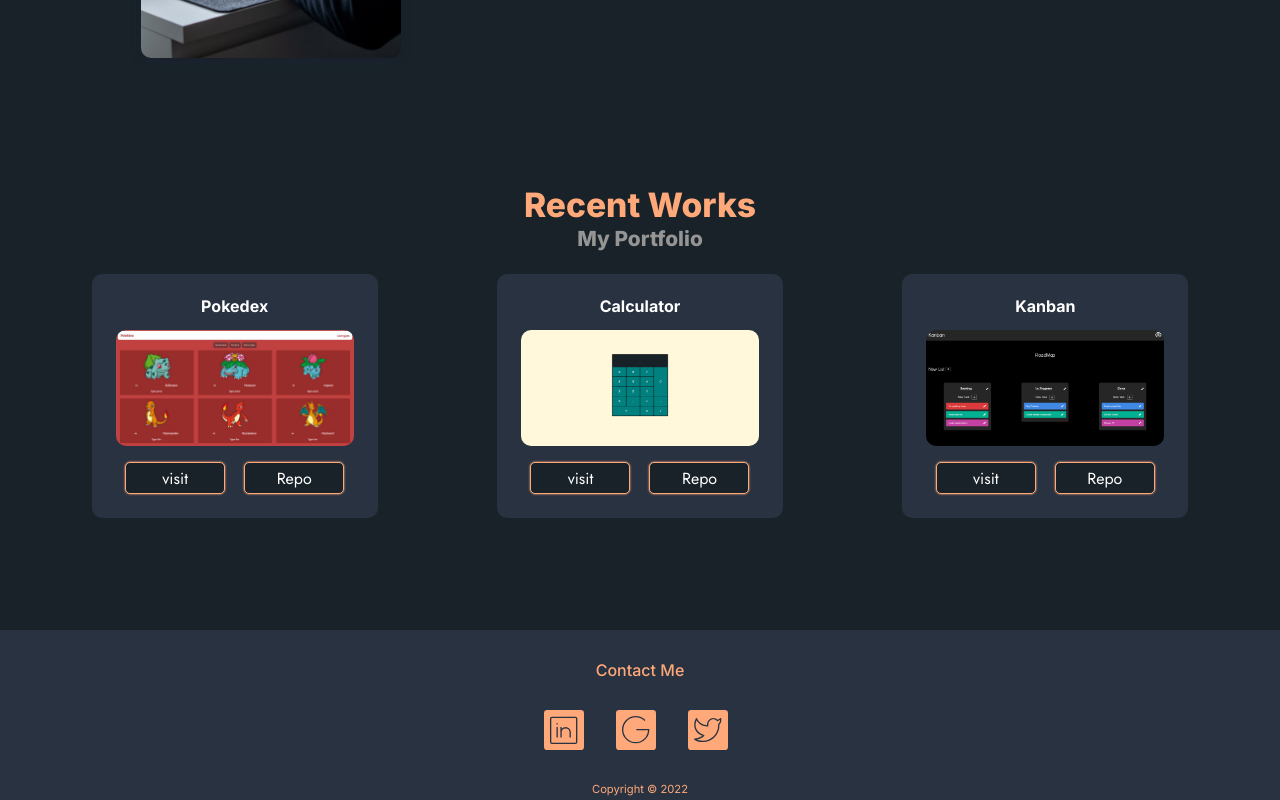
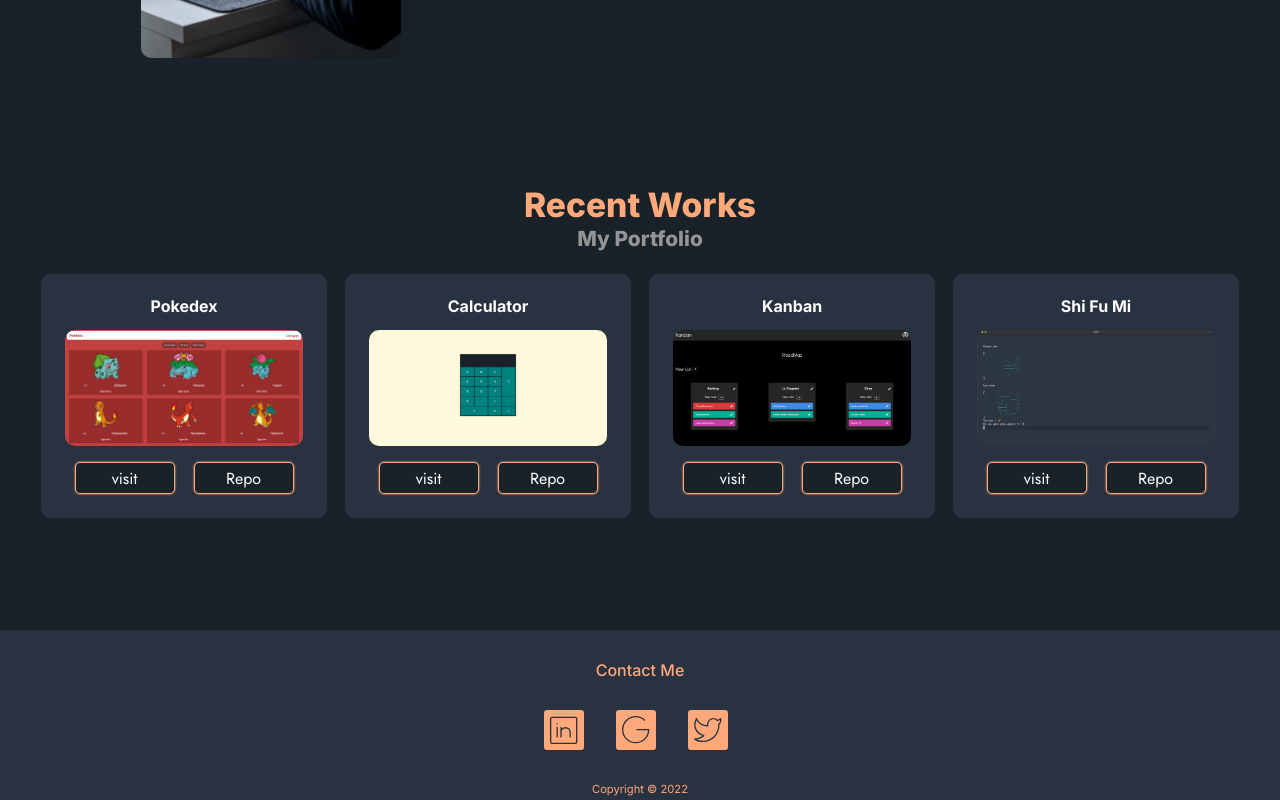
Before and after one commit to FabienCallot/fabcall-website, a React (Create React App) app: page / in a window 1280 px wide. Shown: the part 1212-2012 px from the top of the page. Built offline with nearby package versions, Linux system fonts and the light colour scheme.

Commit message:
delete routes doesn't used and create new card in recentWork for shiFuMi project

```diff
--- a/src/Components/App/App.jsx
+++ b/src/Components/App/App.jsx
@@ -1,12 +1,12 @@
-import React, { useEffect, useState } from 'react';
-import { Routes, Route } from 'react-router-dom';
-import { currentHeight, scrollToTop } from '../../utils/scrollToTop';
-import Home from '../Home/Home';
-import Footer from '../Footer/Footer';
-import Cv from '../Cv/Cv';
-import Navbar from '../Navbar/Navbar';
-import Button from '../Button/Button';
-import './App.scss';
+import React, { useEffect, useState } from "react";
+import { Routes, Route } from "react-router-dom";
+import { currentHeight, scrollToTop } from "../../utils/scrollToTop";
+import Home from "../Home/Home";
+import Footer from "../Footer/Footer";
+import Cv from "../Cv/Cv";
+import Navbar from "../Navbar/Navbar";
+import Button from "../Button/Button";
+import "./App.scss";
 
 function App() {
   //state for display or not the button scrollToTop
@@ -24,9 +24,6 @@ function App() {
       <Routes>
         <Route path="/" element={<Home />} />
         <Route path="/cv" element={<Cv />} />
-        <Route path="/about-me" element={<Home />} />
-        <Route path="/pokedex" element={<Home />} />
-        <Route path="/calculator" element={<Home />} />
       </Routes>
       {/* button scrollToTop it appears if height < breakpoint */}
       {breakpoint < height && (
--- a/src/Components/RecentWorks/RecentWorks.jsx
+++ b/src/Components/RecentWorks/RecentWorks.jsx
@@ -1,10 +1,11 @@
-import React from 'react';
-import Card from '../Card/Card';
-import Titles from '../Titles/Titles';
-import Pokedex from '../../Docs/pokedex.jpg';
-import Calculator from '../../Docs/calculator.jpg';
-import Kanban from '../../Docs/kanban.jpg';
-import './recentWorks.scss';
+import React from "react";
+import Card from "../Card/Card";
+import Titles from "../Titles/Titles";
+import Pokedex from "../../Docs/pokedex.jpg";
+import Calculator from "../../Docs/calculator.jpg";
+import Kanban from "../../Docs/kanban.jpg";
+import shiFuMi from "../../Docs/shiFuMi.jpg";
+import "./recentWorks.scss";
 
 const RecentWorks = () => {
   return (
@@ -12,7 +13,7 @@ const RecentWorks = () => {
       <Titles
         className="recent-works-title"
         firstTitle="Recent Works"
-        secondTitle={'My Portfolio'}
+        secondTitle={"My Portfolio"}
       />
       <div className="cards">
         <Card
@@ -22,8 +23,8 @@ const RecentWorks = () => {
           alt="home page of pokedex-fab website"
           buttonText1="visit"
           buttonText2="Repo"
-          path1={'https://pokedex-jade-sigma.vercel.app/'}
-          path2={'https://github.com/FabienCallot/Pokedex-React'}
+          path1={"https://pokedex-jade-sigma.vercel.app/"}
+          path2={"https://github.com/FabienCallot/Pokedex-React"}
         />
         <Card
           className="recent-works-card"
@@ -32,8 +33,8 @@ const RecentWorks = () => {
           alt="home page of fab-calculator web site"
           buttonText1="visit"
           buttonText2="Repo"
-          path1={'https://calculator-fabiencallot.vercel.app/'}
-          path2={'https://github.com/FabienCallot/Calculator'}
+          path1={"https://calculator-fabiencallot.vercel.app/"}
+          path2={"https://github.com/FabienCallot/Calculator"}
         />
         <Card
           className="recent-works-card"
@@ -42,8 +43,18 @@ const RecentWorks = () => {
           alt="home page of Kanban web site"
           buttonText1="visit"
           buttonText2="Repo"
-          path1={'https://kanban-node-react.vercel.app/'}
-          path2={'https://github.com/FabienCallot/kanban-node-react-app'}
+          path1={"https://kanban-node-react.vercel.app/"}
+          path2={"https://github.com/FabienCallot/kanban-node-react-app"}
+        />
+        <Card
+          className="recent-works-card"
+          title="Shi Fu Mi"
+          imgSrc={shiFuMi}
+          alt="home page of Kanban web site"
+          buttonText1="visit"
+          buttonText2="Repo"
+          path1={"https://github.com/FabienCallot/Shi-Fu-Mi"}
+          path2={"https://github.com/FabienCallot/Shi-Fu-Mi"}
         />
       </div>
     </section>
```
Also changed, not shown: .eslintrc.json, src/Docs/shiFuMi.jpg (added).
